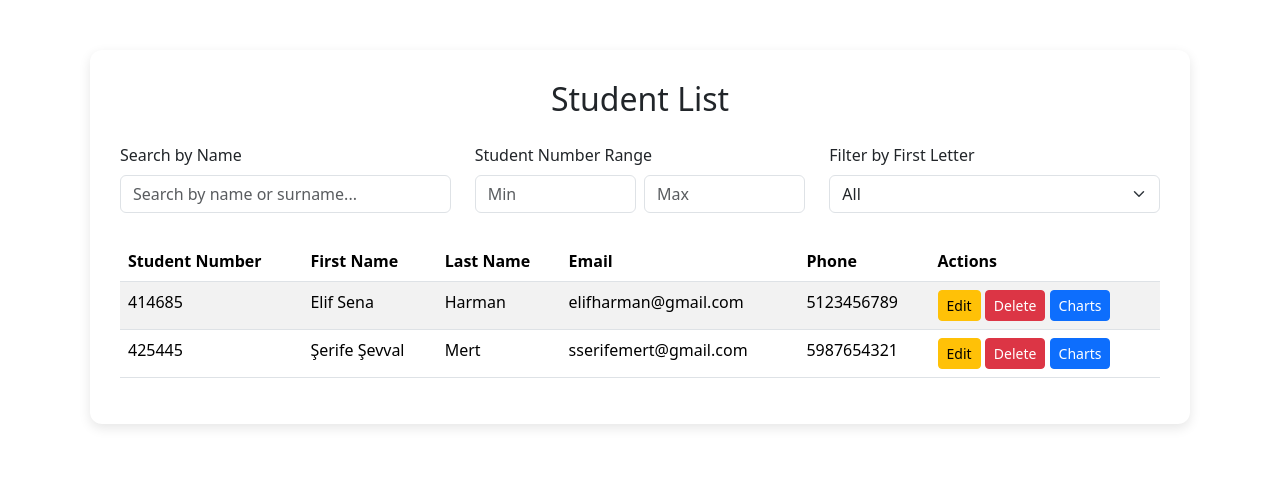
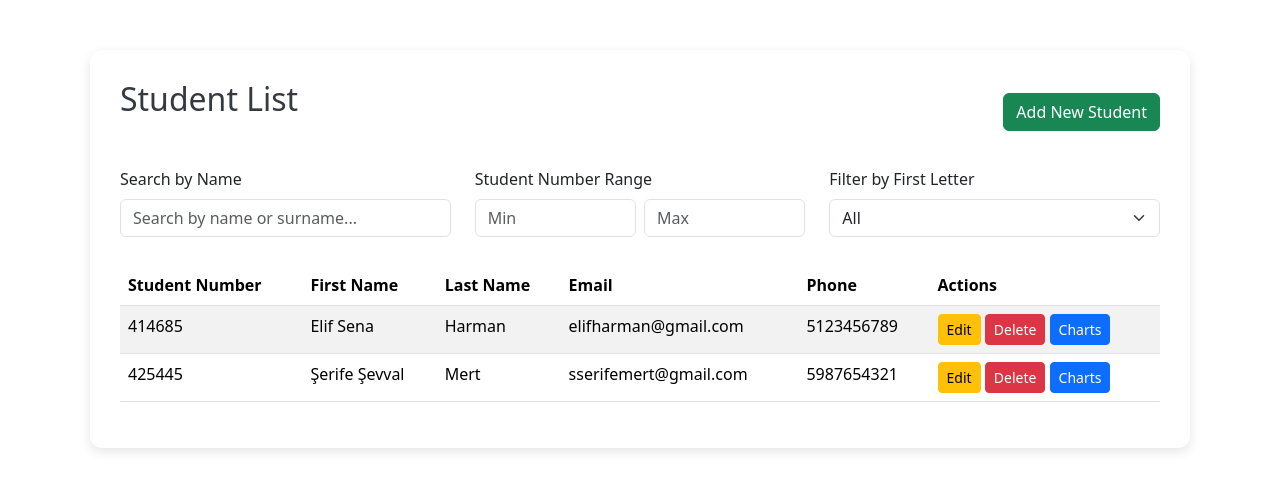
Before and after one commit to elif-sena/Program-Output-Measurement-System, a Flask app: page /students in a window 1280 px wide. Shown: the part 86-574 px from the top of the page. Run offline with Flask 3, Linux system fonts and the light colour scheme; data comes from the database, SQL or seed files in the repository.

Commit message:
Fixed errors

```diff
--- a/app/templates/dashboard.html
+++ b/app/templates/dashboard.html
@@ -144,7 +144,7 @@
 
             <div class="col-md-3">
                 <div class="card h-100">
-                    <a href="http://127.0.0.1:5000/grades" class="stretched-link text-decoration-none">
+                    <a href="grades/grades_list.html" class="stretched-link text-decoration-none">
                         <div class="card-body text-center">
                             <div class="card-icon">📊</div>
                             <div class="card-title">Grade Management</div>
@@ -158,7 +158,7 @@
 
             <div class="col-md-3">
                 <div class="card h-100">
-                    <a href="http://127.0.0.1:5000/grades/report" class="stretched-link text-decoration-none">
+                    <a href="po_charts/po_charts.html" class="stretched-link text-decoration-none">
                         <div class="card-body text-center">
                             <div class="card-icon">📈</div>
                             <div class="card-title">PO Charts</div>
--- a/app/templates/login.html
+++ b/app/templates/login.html
@@ -66,7 +66,7 @@
   <div class="login-card">
     <img src="../static/uploads/logo.png" alt="Logo" class="logo">
     <h3>Sign In</h3>
-    <form method="POST" action="index.html">
+    <form method="POST" action="http://127.0.0.1:5000/dashboard">
       <div class="mb-3 text-start">
         <label for="adminId" class="form-label">ID</label>
         <input type="text" class="form-control" id="adminId" name="adminId" required placeholder="Enter your ID">
--- a/app/templates/students/student_list.html
+++ b/app/templates/students/student_list.html
@@ -20,8 +20,8 @@
         }
 
         .table-title {
-            text-align: center;
             margin-bottom: 25px;
+            color: #343a40;
         }
 
         .filter-group {
@@ -34,7 +34,11 @@
     {% include 'navbar.html' %}
     <div class="container">
         <div class="table-container">
-            <h2 class="table-title">Student List</h2>
+
+            <div class="d-flex justify-content-between align-items-center mb-4">
+                <h2 class="table-title">Student List</h2>
+                <a href="http://127.0.0.1:5000/students/add" class="btn btn-success">Add New Student</a>
+            </div>
 
             <div class="row filter-group">
                 <div class="col-md-4 mb-2">
```
Also changed, not shown: app/templates/courses/course_list.html (+6 -2 lines), app/templates/instructors/instructor_list.html (+6 -2 lines).
